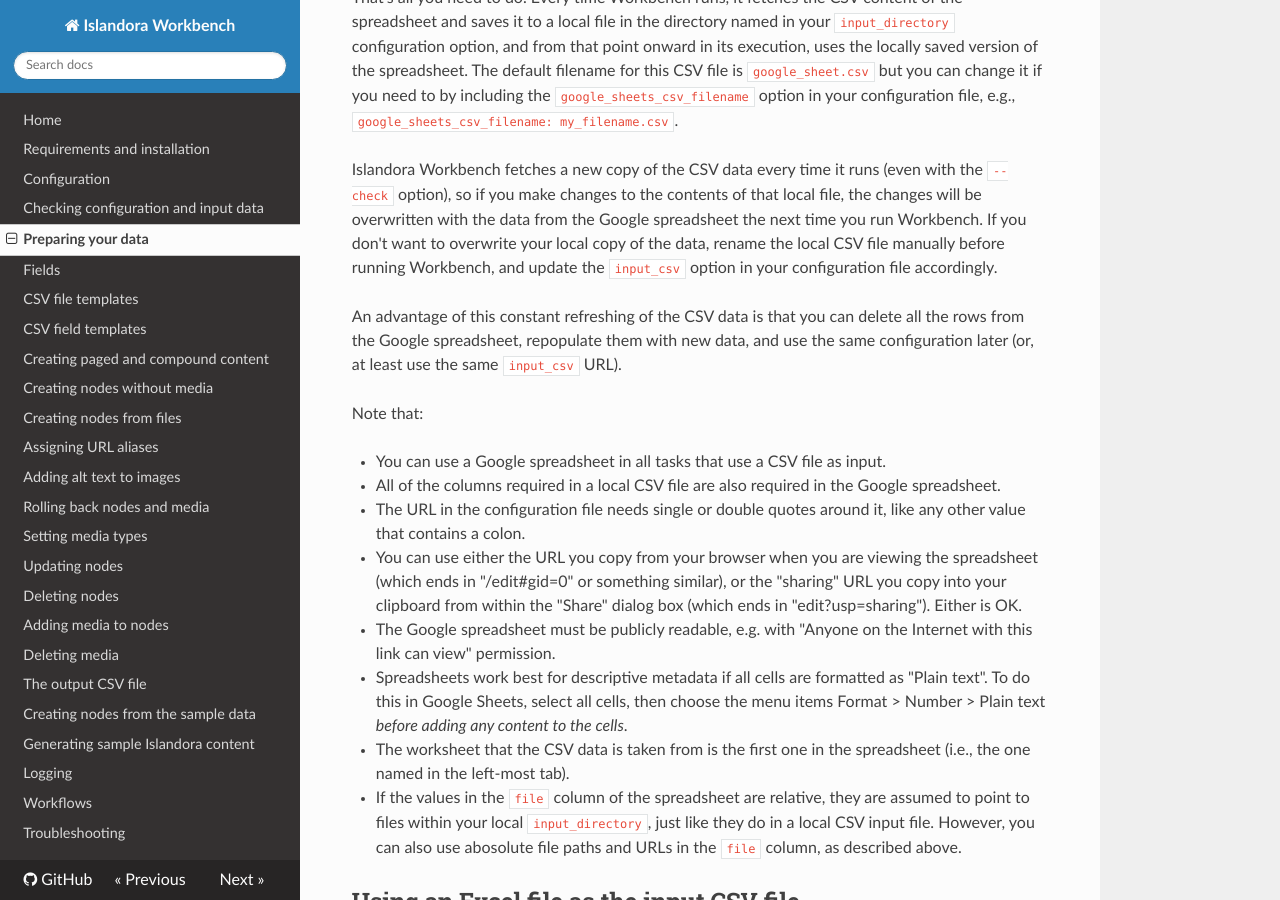
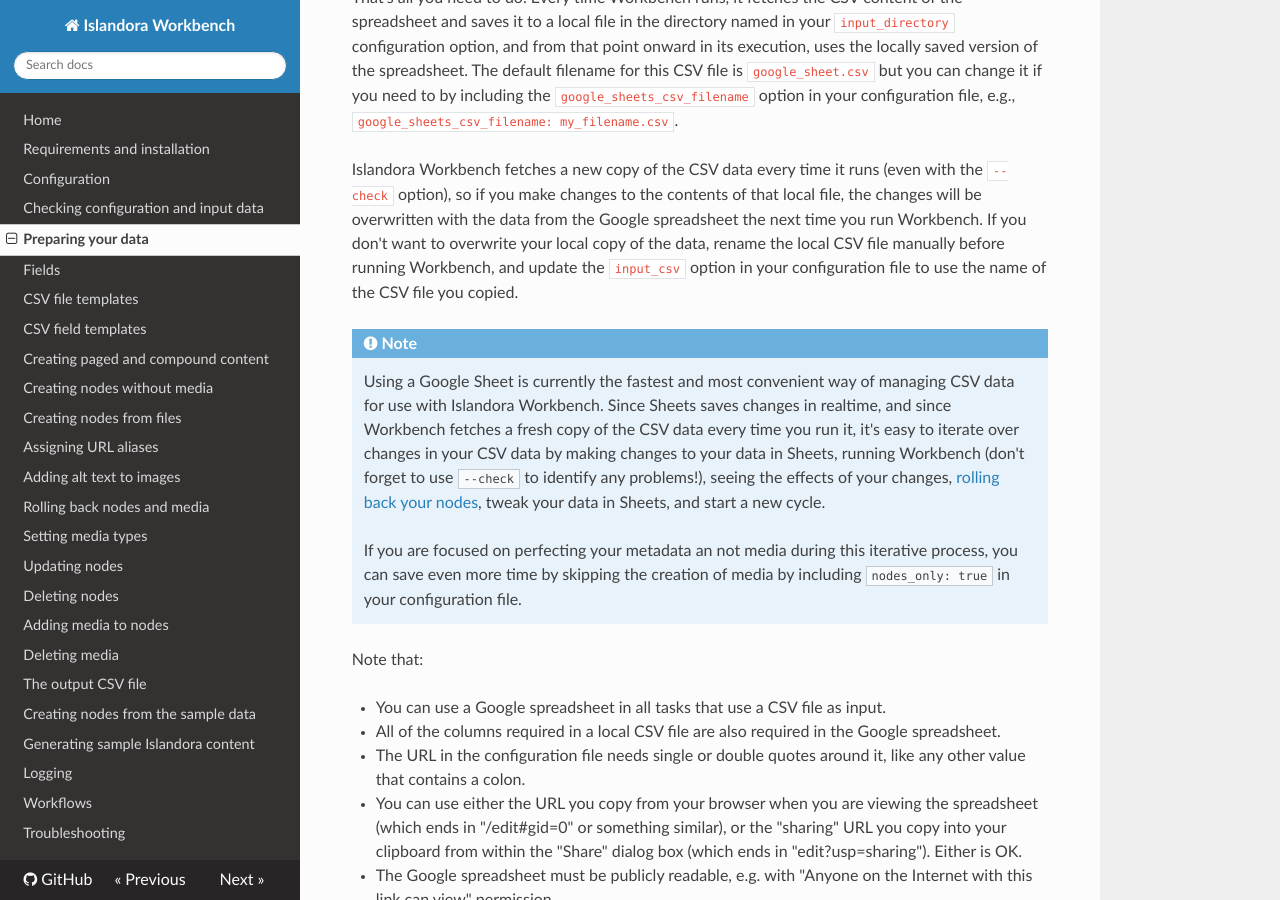
Before and after one commit to mjordan/islandora_workbench_docs, an MkDocs documentation site: the page built from docs/preparing_data.md, in a window 1280 px wide and 900 px high, scrolled down 3607 px. Built offline with MkDocs 1.6.1, drawn with Linux system fonts in a browser that asks for light colours; nearby versions of some CDN libraries; old or Windows-style settings are respelled for this version of MkDocs.

Commit message:
Updates to preparing data.

```diff
--- a/docs/preparing_data.md
+++ b/docs/preparing_data.md
@@ -169,9 +169,12 @@
 
 That's all you need to do. Every time Workbench runs, it fetches the CSV content of the spreadsheet and saves it to a local file in the directory named in your `input_directory` configuration option, and from that point onward in its execution, uses the locally saved version of the spreadsheet. The default filename for this CSV file is `google_sheet.csv` but you can change it if you need to by including the `google_sheets_csv_filename` option in your configuration file, e.g., `google_sheets_csv_filename: my_filename.csv`.
 
-Islandora Workbench fetches a new copy of the CSV data every time it runs (even with the `--check` option), so if you make changes to the contents of that local file, the changes will be overwritten with the data from the Google spreadsheet the next time you run Workbench. If you don't want to overwrite your local copy of the data, rename the local CSV file manually before running Workbench, and update the `input_csv` option in your configuration file accordingly.
+Islandora Workbench fetches a new copy of the CSV data every time it runs (even with the `--check` option), so if you make changes to the contents of that local file, the changes will be overwritten with the data from the Google spreadsheet the next time you run Workbench. If you don't want to overwrite your local copy of the data, rename the local CSV file manually before running Workbench, and update the `input_csv` option in your configuration file to use the name of the CSV file you copied.
 
-An advantage of this constant refreshing of the CSV data is that you can delete all the rows from the Google spreadsheet, repopulate them with new data, and use the same configuration later (or, at least use the same `input_csv` URL).
+!!! note
+    Using a Google Sheet is currently the fastest and most convenient way of managing CSV data for use with Islandora Workbench. Since Sheets saves changes in realtime, and since Workbench fetches a fresh copy of the CSV data every time you run it, it's easy to iterate over changes in your CSV data by making changes to your data in Sheets, running Workbench (don't forget to use `--check` to identify any problems!), seeing the effects of your changes, [rolling back your nodes](/islandora_workbench_docs/rolling_back/), tweak your data in Sheets, and start a new cycle.
+
+    If you are focused on perfecting your metadata an not media during this iterative process, you can save even more time by skipping the creation of media by including `nodes_only: true` in your configuration file.
 
 Note that:
 
```
Also changed, not shown: site/configuration/index.html, site/index.html, site/logging/index.html, site/preparing_data/index.html, site/sitemap.xml.
